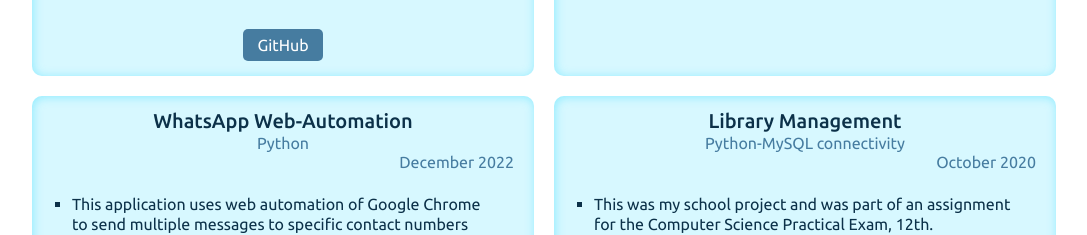
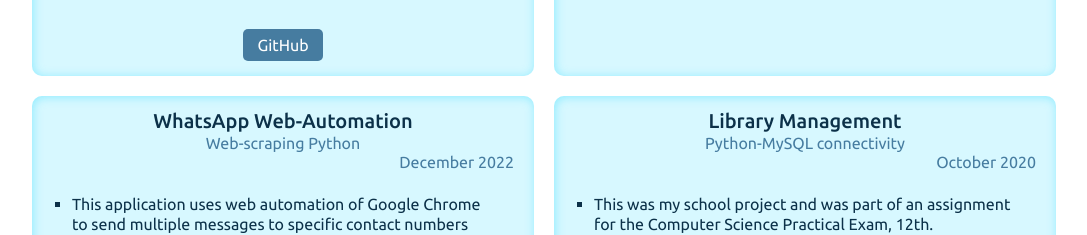
Before and after one commit to anubagre/portfolio-anu, a React (Create React App) app: page / in a window 1280 px wide. Shown: the part 1520-1755 px from the top of the page, without its empty margins (96-1183 px from the left). Built offline with nearby package versions, Linux system fonts and the light colour scheme; what tailwindcss-dotted-background would draw is missing.

Commit message:
Update Projects.jsx

```diff
--- a/src/Components/Projects.jsx
+++ b/src/Components/Projects.jsx
@@ -80,7 +80,7 @@ export default function Projects({ componentRef }) {
         {/* WWA */}
         <div className="proj-ccc project">
           <div className="proj-heading">WhatsApp Web-Automation</div>
-          <div className="proj-tech">Python</div>
+          <div className="proj-tech">Web-scraping Python</div>
           <div className='proj-date'>December 2022</div>
           <div className="proj-description">
             <ul>
```
